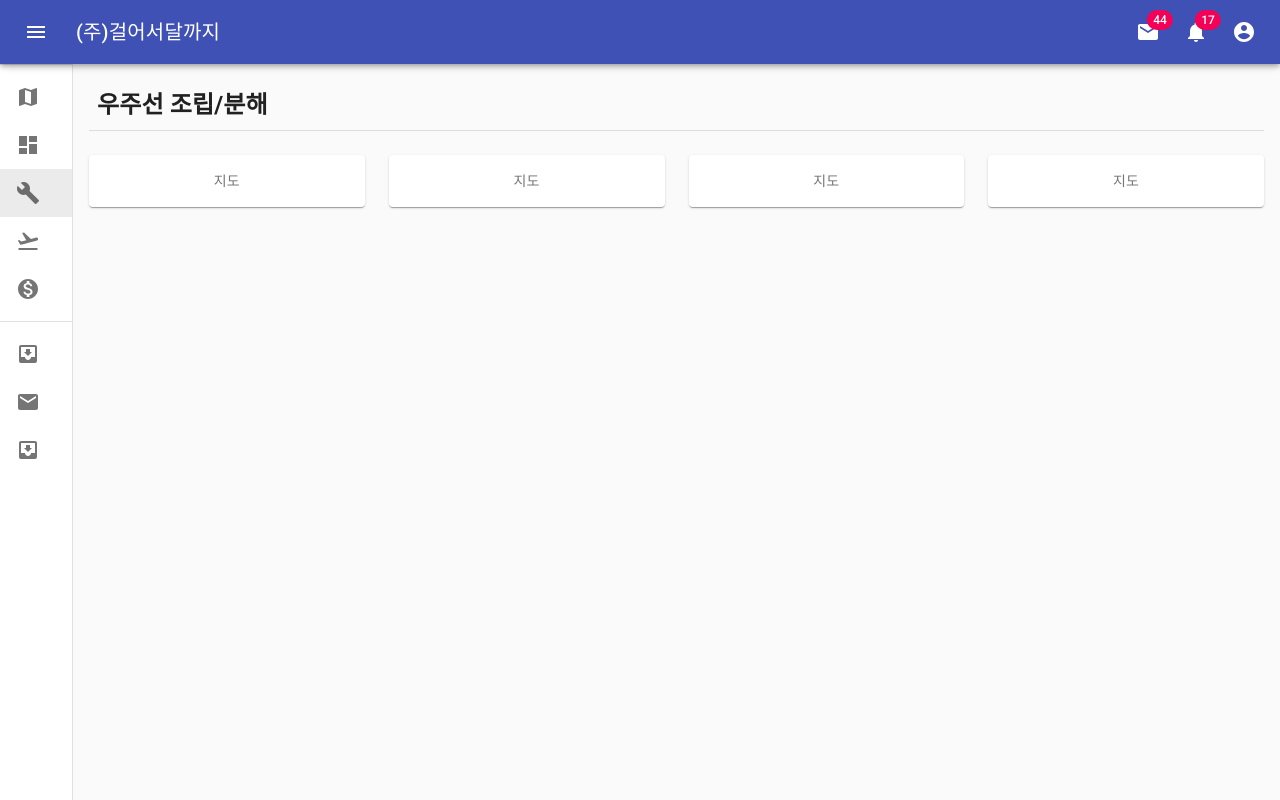
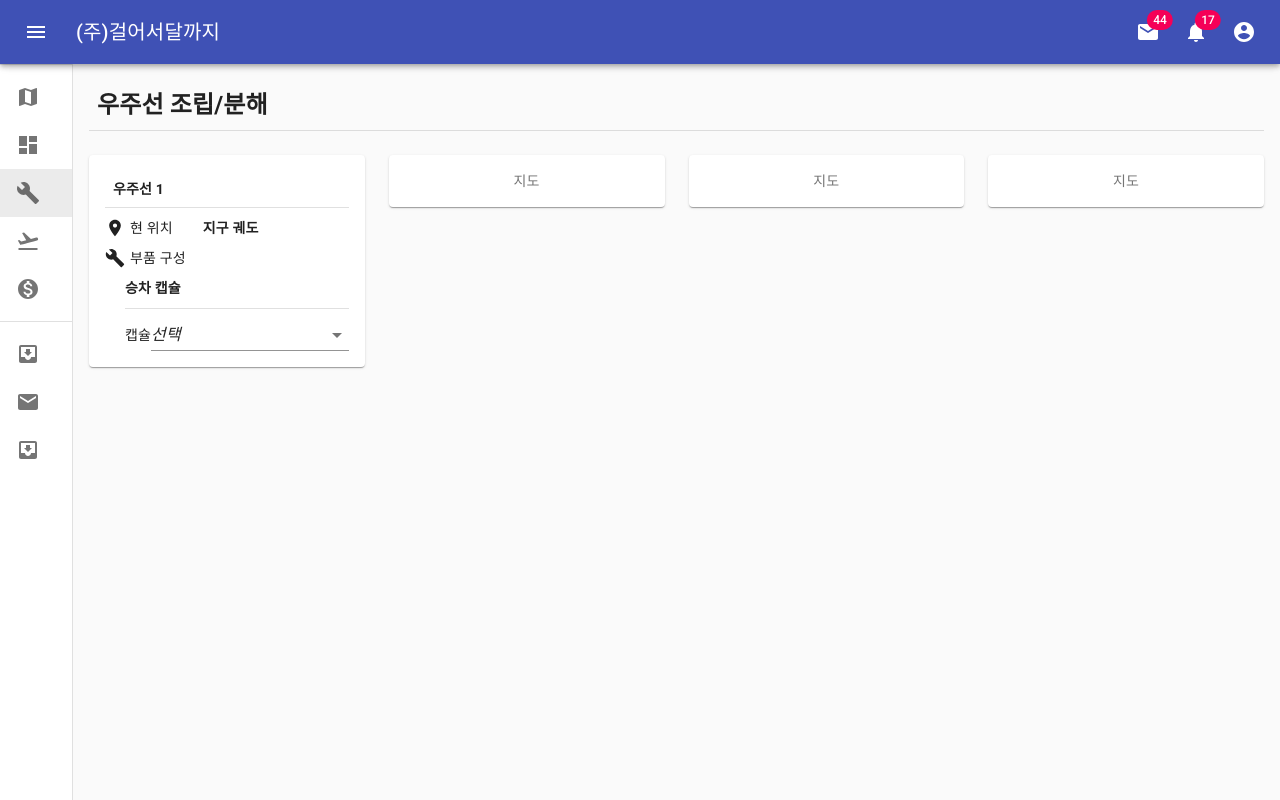
Before and after one commit to tenderpooh/space-s, a React (Create React App) app: page / in a window 1280 px wide. Built offline with nearby package versions, Linux system fonts and the light colour scheme.

Commit message:
조립 화면 개발 중

```diff
--- a/src/components/Contents/Assembly.jsx
+++ b/src/components/Contents/Assembly.jsx
@@ -1,6 +1,7 @@
 import React from "react";
 import { Grid, Paper } from "@material-ui/core";
 import { makeStyles } from "@material-ui/core/styles";
+import Spaceship from "./Spaceship";
 
 const useStyles = makeStyles(theme => ({
   paper: {
@@ -10,12 +11,12 @@ const useStyles = makeStyles(theme => ({
   }
 }));
 
-export default function Map() {
+export default function Assembly() {
   const classes = useStyles();
   return (
     <>
       <Grid item xs={3}>
-        <Paper className={classes.paper}>지도</Paper>
+        <Spaceship />
       </Grid>
       <Grid item xs={3}>
         <Paper className={classes.paper}>지도</Paper>
--- /dev/null
+++ b/src/components/Contents/Spaceship.jsx
@@ -0,0 +1,103 @@
+import React from "react";
+import {
+  Paper,
+  Box,
+  Divider,
+  Grid,
+  FormControl,
+  InputLabel,
+  Select,
+  MenuItem
+} from "@material-ui/core";
+import { makeStyles } from "@material-ui/core/styles";
+import LocationOnIcon from "@material-ui/icons/LocationOn";
+import BuildIcon from "@material-ui/icons/Build";
+
+const useStyles = makeStyles(theme => ({
+  formControl: {
+    minWidth: 120,
+    flexGrow: 1
+  },
+  paper: {
+    padding: theme.spacing(2)
+  },
+  row: {
+    marginTop: 10
+  },
+  icon: {
+    marginRight: 5
+  },
+  parts: {
+    marginLeft: 20
+  }
+}));
+
+const SpaceshipRow = ({ children }) => {
+  const classes = useStyles();
+  return (
+    <Grid
+      container
+      item
+      direction="row"
+      alignItems="center"
+      className={classes.row}
+    >
+      {children}
+    </Grid>
+  );
+};
+
+export default function Spaceship() {
+  const classes = useStyles();
+  const [capsule, setCapsule] = React.useState("");
+  const handleChange = event => {
+    setCapsule(event.target.value);
+  };
+  return (
+    <Paper className={classes.paper}>
+      <Box fontWeight="fontWeightBold" m={1}>
+        우주선 1
+      </Box>
+      <Divider />
+      <Grid container>
+        <SpaceshipRow>
+          <LocationOnIcon fontSize="small" className={classes.icon} />
+          <Box flexGrow={1}>현 위치</Box>
+          <Box flexGrow={3} fontWeight="fontWeightBold">
+            {"지구 궤도"}
+          </Box>
+        </SpaceshipRow>
+        <SpaceshipRow>
+          <BuildIcon fontSize="small" className={classes.icon} />
+          <Box flexGrow={1}>부품 구성</Box>
+        </SpaceshipRow>
+        <Grid container item className={classes.parts}>
+          <SpaceshipRow>
+            <Box fontWeight="fontWeightBold">승차 캡슐</Box>
+          </SpaceshipRow>
+          <SpaceshipRow>
+            <Divider style={{ width: "100%" }} />
+          </SpaceshipRow>
+          <SpaceshipRow>
+            <Box>캡슐</Box>
+            <FormControl className={classes.formControl}>
+              <Select
+                value={capsule}
+                onChange={handleChange}
+                displayEmpty
+                className={classes.selectEmpty}
+              >
+                <MenuItem value="">
+                  <em>선택</em>
+                </MenuItem>
+                <MenuItem value={10}>Ten</MenuItem>
+                <MenuItem value={20}>Twenty</MenuItem>
+                <MenuItem value={30}>Thirty</MenuItem>
+              </Select>
+            </FormControl>
+          </SpaceshipRow>
+        </Grid>
+      </Grid>
+    </Paper>
+  );
+}
--- a/src/components/Contents/Table/RankTable.jsx
+++ b/src/components/Contents/Table/RankTable.jsx
@@ -91,7 +91,7 @@ export default function RankTable() {
     setPage(0);
   };
 
-  const isSelected = name => selected.indexOf(name) !== -1;
+  // const isSelected = name => selected.indexOf(name) !== -1;
 
   const emptyRows =
     rowsPerPage - Math.min(rowsPerPage, rows.length - page * rowsPerPage);
@@ -114,7 +114,7 @@ export default function RankTable() {
             {stableSort(rows, getSorting(order, orderBy))
               .slice(page * rowsPerPage, page * rowsPerPage + rowsPerPage)
               .map((row, index) => {
-                const isItemSelected = isSelected(row.name);
+                // const isItemSelected = isSelected(row.name);
                 const labelId = `enhanced-table-checkbox-${index}`;
 
                 return (
```
Also changed, not shown: src/components/SideBar.jsx (+9 -7 lines), 1 other file (tests, documents, lock files or other folders).
